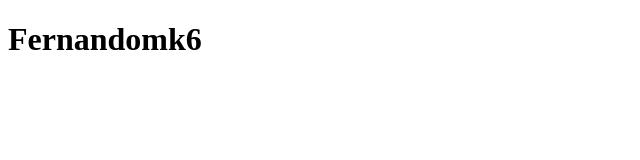
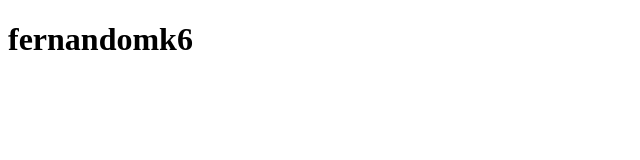
Before and after one commit to ufernandomk6/ufernandomk6.github.io, a plain HTML site: page index.html in a window 1280 px wide. Shown: the full height of the page, 0-640 px from the left. Drawn offline with Linux system fonts and the light colour scheme.

Commit message:
Update index.html

```diff
--- a/index.html
+++ b/index.html
@@ -4,6 +4,6 @@
 	<title></title>
 </head>
 <body>
-	<h1>Fernandomk6</h1>
+	<h1>fernandomk6</h1>
 </body>
 </html>
```
